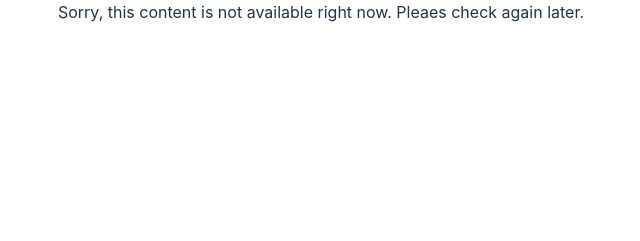
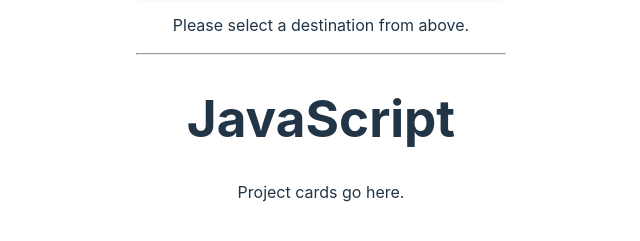
Before and after one commit to GunnMatthew/CIS255FinalProject, a React (Vite) app: page /projects/javaScript in a window 1280 px wide. Shown: the part 447-688 px from the top of the page, without its empty margins (319-959 px from the left). Built offline with nearby package versions, Linux system fonts and the light colour scheme.

Commit message:
Made language cards work to navigate to their own page.

```diff
--- a/src/components/Cards.jsx
+++ b/src/components/Cards.jsx
@@ -3,10 +3,17 @@
 import CardContent from '@mui/material/CardContent';
 import Typography from '@mui/material/Typography';
 import PropTypes from 'prop-types';
+import { useNavigate } from 'react-router-dom';
 
 const ProjectCard = ({ language, projects }) => {
+  const navigate = useNavigate();
+
+  const handleClick = () => {
+    navigate(`/projects/${language.toLowerCase()}`);
+  }
+
   return (
-    <Box sx={{ maxWidth: 200, minWidth: 175, margin: 1}}>
+    <Box sx={{ maxWidth: 200, minWidth: 175, margin: 1}} onClick={handleClick} style={{ cursor: 'pointer'}}>
       <Card variant="outlined" sx={{ backgroundColor: 'darkgray', border: 'solid', borderColor: 'white'}}>
         <CardContent>
           <Typography sx={{ fontSize: 14 }}>
--- /dev/null
+++ b/src/components/Java.jsx
@@ -0,0 +1,12 @@
+const JavaPage = () => {
+
+    return (
+      <div style={{textAlign: 'center' }}>
+        <hr/>
+        <h1>Java</h1>
+        <p>Project cards go here.</p>
+      </div>
+    );
+  };
+
+  export default JavaPage;
--- /dev/null
+++ b/src/components/JavaScript.jsx
@@ -0,0 +1,12 @@
+const JSPage = () => {
+
+    return (
+      <div style={{textAlign: 'center' }}>
+        <hr/>
+        <h1>JavaScript</h1>
+        <p>Project cards go here.</p>
+      </div>
+    );
+  };
+
+  export default JSPage;
--- /dev/null
+++ b/src/components/Python.jsx
@@ -0,0 +1,12 @@
+const PythonPage = () => {
+
+    return (
+      <div style={{textAlign: 'center' }}>
+        <hr/>
+        <h1>Python</h1>
+        <p>Project cards go here.</p>
+      </div>
+    );
+  };
+
+  export default PythonPage;
```
Also changed, not shown: src/Router.jsx (+16 -1 lines), 1 other file (tests, documents, lock files or other folders).
